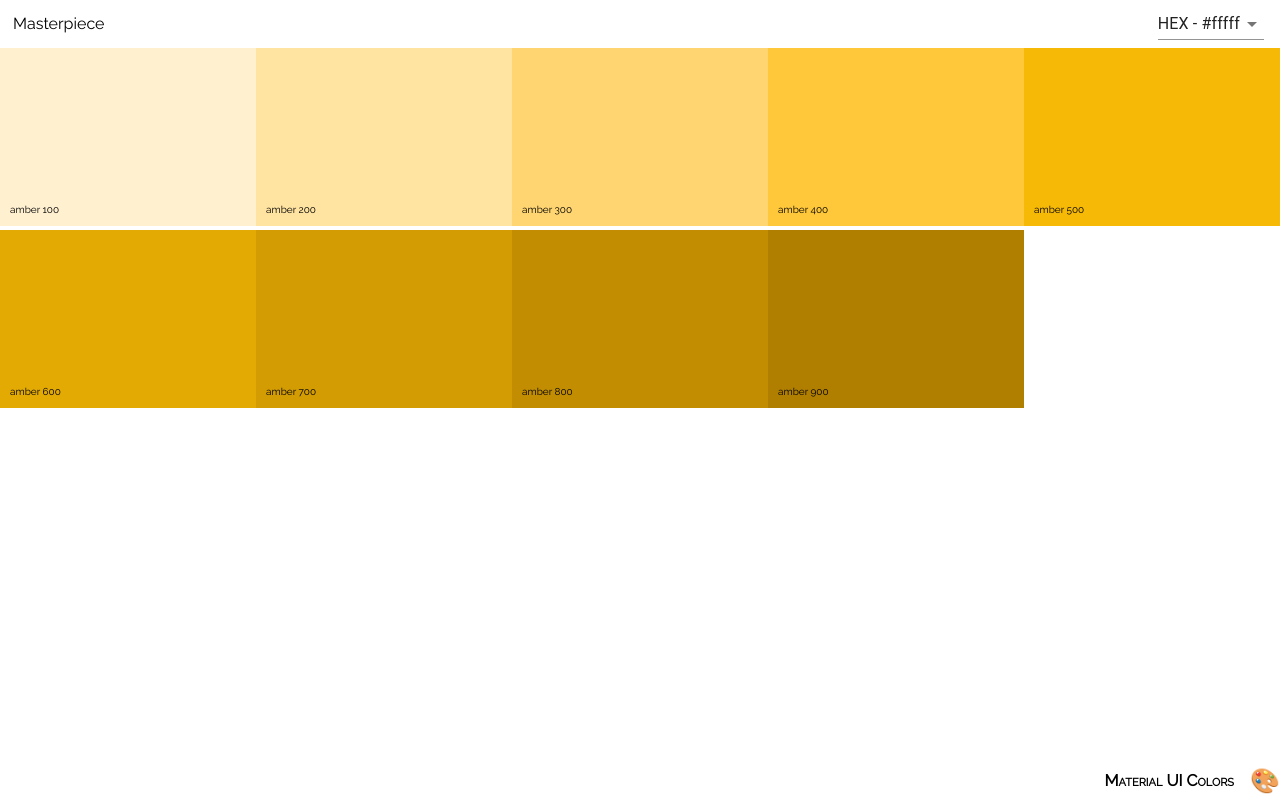
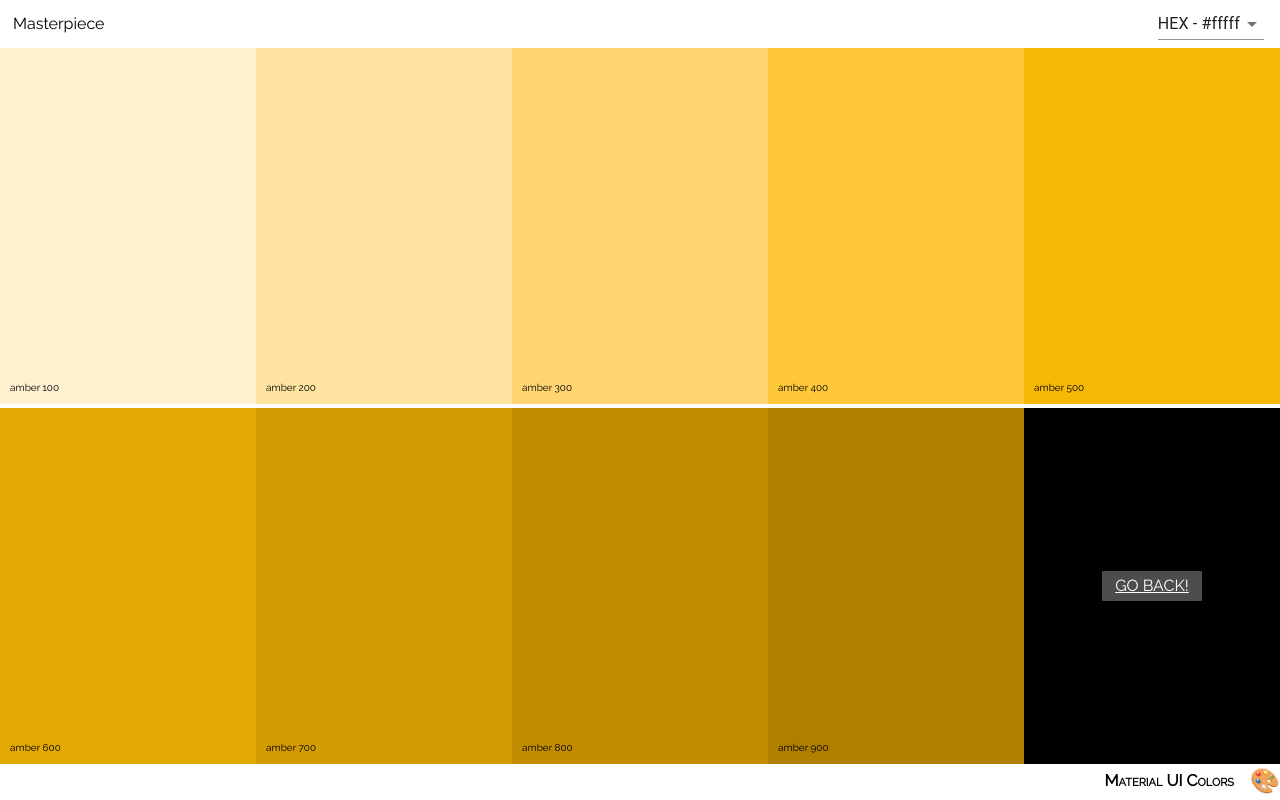
Before and after one commit to jamesv28/Color-Palette, a React (Create React App) app: page /palette/flat-ui-colors-american/amber in a window 1280 px wide. Built offline with nearby package versions, Linux system fonts and the light colour scheme.

Commit message:
added go back button on the single palette component

```diff
--- a/src/App.css
+++ b/src/App.css
@@ -16,7 +16,8 @@
     position: relative;;
 }
 
-.copy-button {
+.copy-button,
+.back-button {
     width: 100px;
     height: 30px;
     position: absolute;
@@ -35,7 +36,9 @@
     color: white;
     opacity: 0;
 }
-
+.back-button {
+    opacity: 1;
+}
 .colorBox:hover .copy-button {
     opacity: 1;
     transition: 0.5s;
@@ -187,3 +190,11 @@
 .darkText {
      color: black !important;
 }
+
+.singleColorPalette .colorBox{
+    height: 50%;
+}
+
+.goBack {
+    background-color: black;
+}
--- a/src/ColorBox.js
+++ b/src/ColorBox.js
@@ -37,10 +37,10 @@ class ColorBox extends Component {
                     </div>
                     <div className="copy-container">
                         <div className="body-content">
-                            <span className={isDarkColor && 'lightText'}>{name}</span>
+                            <span className={isDarkColor ? 'lightText' : undefined}>{name}</span>
                             { showLink && (
                                 <Link to={`/palette/${paletteId}/${colorId}`} onClick={e => e.stopPropagation()}>
-                                    <button className={`see-more ${isLightColor && "darkText"}`}>More</button>
+                                    <button className={isLightColor ? "see-more darkText" : "see-more"}>More</button>
                                 </Link>
                             ) }
                         </div>
--- a/src/SingleColorPalette.js
+++ b/src/SingleColorPalette.js
@@ -2,6 +2,7 @@ import React, { Component } from 'react';
 import ColorBox from './ColorBox';
 import Navbar from './Navbar';
 import PaletteFooter from './PaletteFooter';
+import {Link} from 'react-router-dom';
 
 class SingleColorPalette extends Component {
 
@@ -33,7 +34,7 @@ class SingleColorPalette extends Component {
 
     render() {
         const { format } = this.state;
-        const {paletteName, emoji} = this.props.palette;
+        const {paletteName, emoji, id} = this.props.palette;
         const colorBoxes = this._shades.map(color => (
             <ColorBox
                 background={color[format]}
@@ -43,7 +44,7 @@ class SingleColorPalette extends Component {
             />
         ))
         return (
-            <div className="palette">
+            <div className="palette singleColorPalette">
                 <Navbar
                     changeLevel={this.changeLevel}
                     handleChange={this.changeFormat}
@@ -51,6 +52,11 @@ class SingleColorPalette extends Component {
                 />
                 <div className="palette-colors">
                     {colorBoxes}
+                    <div className="colorBox goBack">
+                        <Link to={`/palette/${id}`} className="back-button">
+                            Go Back!
+                        </Link>
+                    </div>
                 </div>
                 <PaletteFooter
                     paletteName={paletteName}
```
